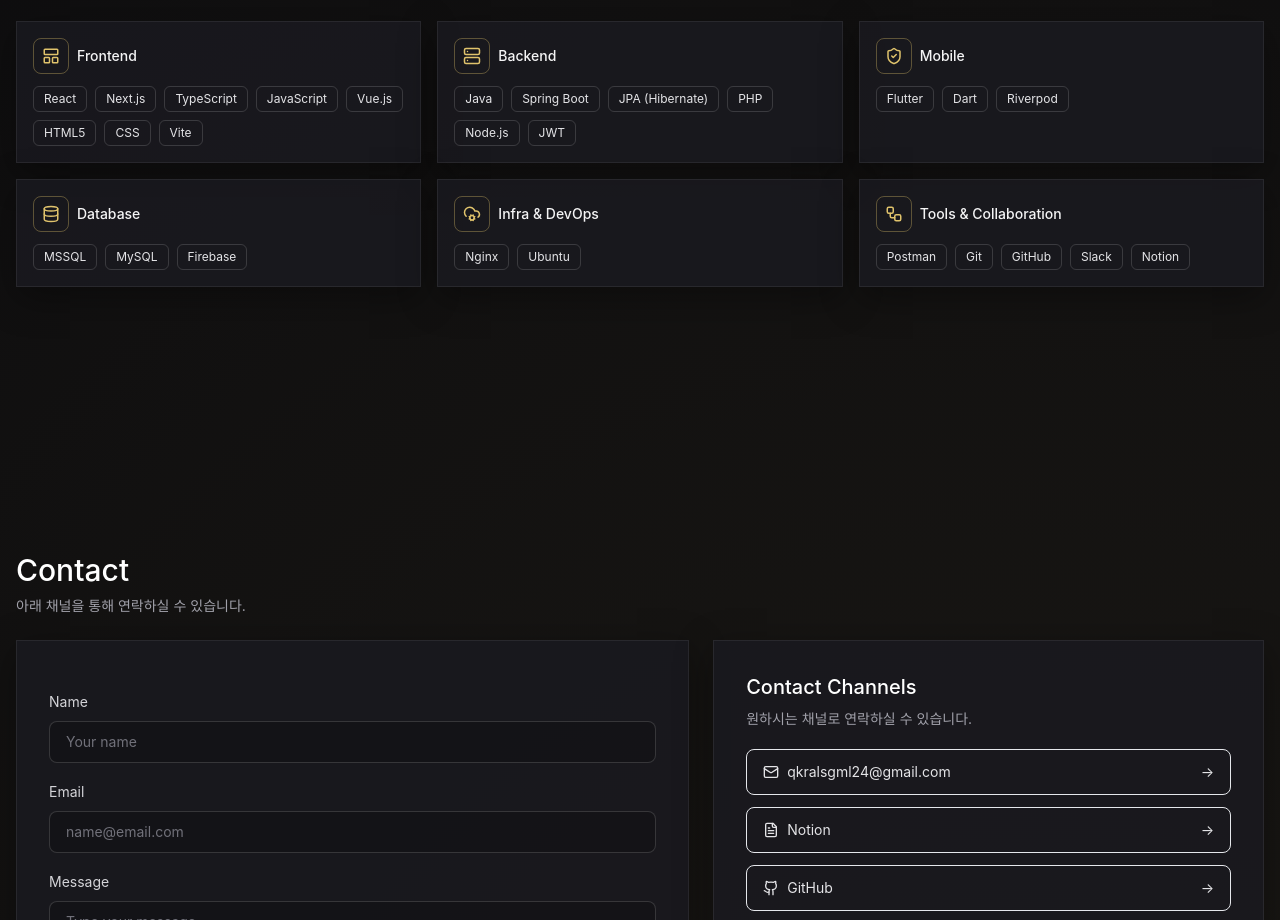
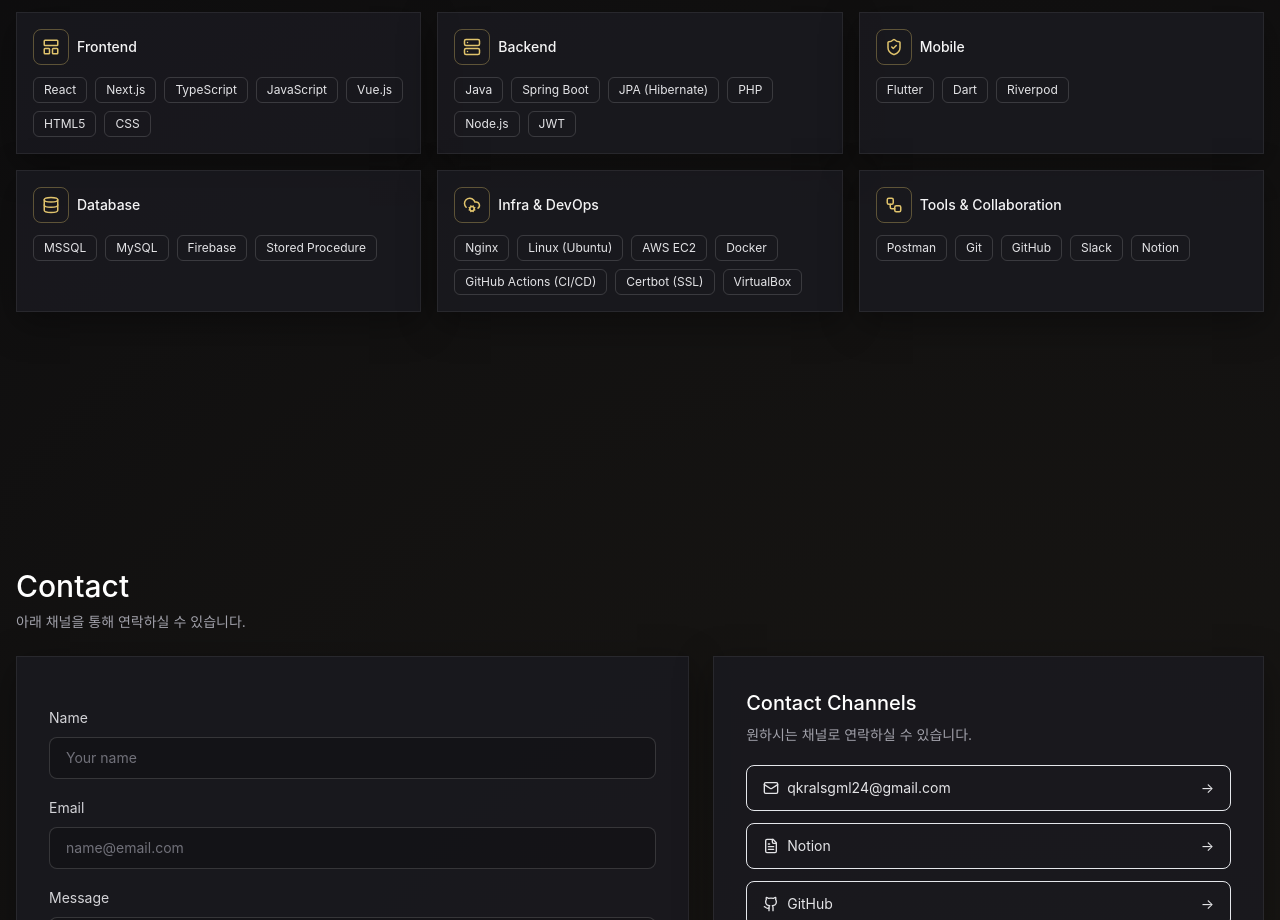
Before and after one commit to park097/portfolio, a Next.js app: page / in a window 1280 px wide. Shown: the part 4433-5353 px from the top of the page. Built offline with nearby package versions, Linux system fonts and the light colour scheme.

Commit message:
기술 스택 변경

```diff
--- a/components/TechStack.tsx
+++ b/components/TechStack.tsx
@@ -7,7 +7,7 @@
   {
     title: "Frontend",
     icon: LayoutPanelTop,
-    items: ["React", "Next.js", "TypeScript", "JavaScript", "Vue.js", "HTML5", "CSS", "Vite",],
+    items: ["React", "Next.js", "TypeScript", "JavaScript", "Vue.js", "HTML5", "CSS"],
   },
   {
     title: "Backend",
@@ -22,12 +22,12 @@
   {
     title: "Database",
     icon: Database,
-    items: ["MSSQL", "MySQL", "Firebase"],
+    items: ["MSSQL", "MySQL", "Firebase","Stored Procedure"],
   },
   {
     title: "Infra & DevOps",
     icon: CloudCog,
-    items: ["Nginx", "Ubuntu"],
+    items: ["Nginx", "Linux (Ubuntu)","AWS EC2","Docker","GitHub Actions (CI/CD)","Certbot (SSL)","VirtualBox"],
   },
   {
     title: "Tools & Collaboration",
```
